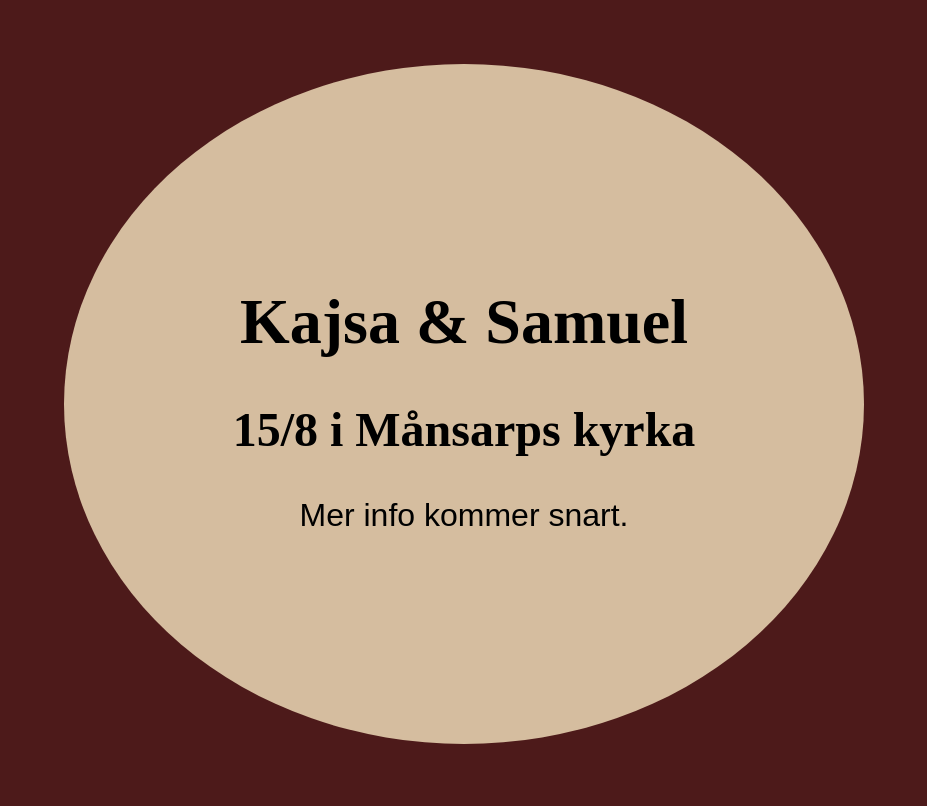
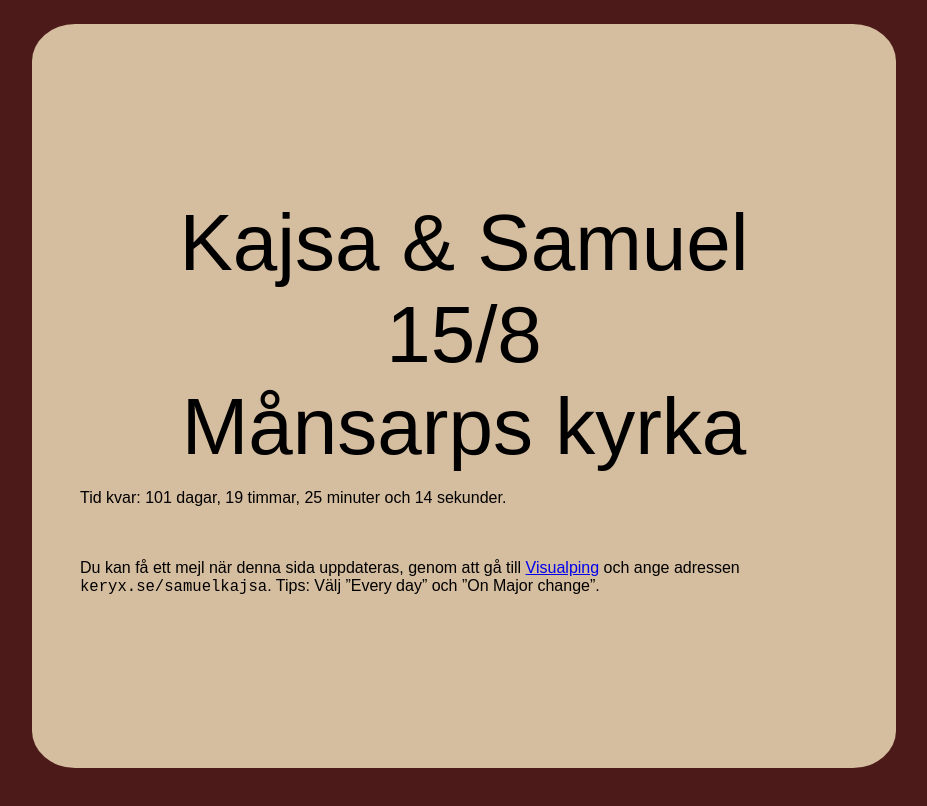
Before and after one commit to itpastorn/kajsasamuel, a plain HTML site: page index.html in a window 1280 px wide. Shown: the whole page, without its empty margins (176-1103 px from the left). Drawn offline with Linux system fonts and the light colour scheme; a web font is replaced by a local one.

Commit message:
starting again

```diff
--- a/index.html
+++ b/index.html
@@ -5,11 +5,39 @@
   <title>Kajsa och Samuel</title>
   <link rel="stylesheet" href="placeholder.css" />
 </head>
-<body>
+<body class="vertical">
   <div id="content">
-    <h1>Kajsa & Samuel</h1>
-    <h2>15/8 i Månsarps kyrka</h2>
-    <p>Mer info kommer snart.</p>
+    <h1>Kajsa &amp; Samuel<br>
+    15/8<br>Månsarps kyrka</h1>
+    <p>
+      Tid kvar: <span id="days">00</span> dag<span id="daynoun">ar</span>, <span id="hours">00</span>
+      timm<span id="hournoun">ar</span>, <span id="minutes">00</span> minut<span id="minnoun">er</span>
+      och <span id="seconds">00</span> sekund<span id="secnoun">er</span>.
+    </p>
+    <p><br><br>Du kan få ett mejl när denna sida uppdateras, genom att gå till
+     <a href="http://visualping.io/">Visualping</a> och ange adressen <tt>keryx.se/samuelkajsa</tt>.
+     Tips: Välj <q lang="en">Every day</q> och <q lang="en">On Major change</q>.</p>
   </div>
+  <script>
+  function countDown() {
+      var seconds = Math.round((Date.UTC(2015,7,15,12) - Date.now())/1000);
+      var days = Math.floor(seconds/3600/24);
+      seconds -= days * 24 * 3600;
+      var hours = Math.floor(seconds/3600);
+      seconds -= hours * 3600;
+      var minutes = Math.floor(seconds/60);
+      seconds -= minutes * 60;
+      document.getElementById("days").innerHTML = days;
+      document.getElementById("hours").innerHTML = hours;
+      document.getElementById("minutes").innerHTML = minutes;
+      document.getElementById("seconds").innerHTML = seconds;
+      document.getElementById("daynoun").innerHTML = (Math.abs(days) === 1) ? "": "ar";
+      document.getElementById("hournoun").innerHTML = (Math.abs(hours) === 1) ? "": "ar";
+      document.getElementById("minnoun").innerHTML = (Math.abs(minutes) === 1) ? "": "er";
+      document.getElementById("secnoun").innerHTML = (Math.abs(seconds) === 1) ? "": "er";
+  }
+  countDown();
+  setInterval(countDown, 200);
+  </script>
 </body>
 </html>
--- a/placeholder.css
+++ b/placeholder.css
@@ -1,28 +1,75 @@
 @font-face {
-    font-family: Edwardian Script ITC;
+    font-family: "Edwardian Script ITC";
     src: url(ITCEDSCR.TTF);
 }
 html  {
     background-color:hsl(0, 50%, 20%);
 }
 body {
-    position: relative;
-    width: 800px;
+    width: 90vw;
+    max-width: 800px;
+    min-height: 87vh;
+    padding: 2rem;
     background-color:hsla(33, 39%, 73%, 1);
-    margin: 8vh auto;
+    margin: 3vh auto;
     min-height: 85vh;
-    text-align: center;
     font-family: sans-serif;
-    font-size: xx-large;
-    display: -webkit-flex;
-    display: flex;
-    align-items: center;
-    -webkit-justify-content: center;
-    justify-content: center;
-    border-radius: 50%;
+    border-radius: 5%;
+}
+h1 {
+    font-size: 5rem;
+}
+h2 {
+    font-size: 3rem;
 }
 h1, h2 {
-    font-family: Edwardian Script ITC;
+    font-family: "Edwardian Script ITC", sans-serif;
+    font-weight: normal;
+    margin: 1rem 0;
+    text-align: center;
+}
+nav {
+    background-color: pink;
+}
+nav > ul {
+    display: flex;
+    flex-direction: row;
+    justify-content: space-around;
+}
+nav > ul > li {
+    list-style: none;
+    margin: 0;
+    padding: 0.2rem;
+}
+nav > ul > li > a{
+    text-decoration: none;
+}
+figure {
+    display: flex;
+    justify-content: center;
+}
+p {
+    font-size: medium;
+    margin: 1rem;
+
+}
+tt {
+    font-size: larger;
+}
+.centered {
+    margin-left: auto;
+    margin-right: auto;
+    text-align: center;
 }
 .vertical {
+    display: flex;
+    flex-direction: column;
+        flex-wrap: nowrap;
+    justify-content: center;
+    align-content: center;
+    align-items: center;
 }
+.tip {
+    font-size: smaller;
+}
+:root .vertical > div { padding-top: 20vh \0/IE9; }  /* IE9 */
```
